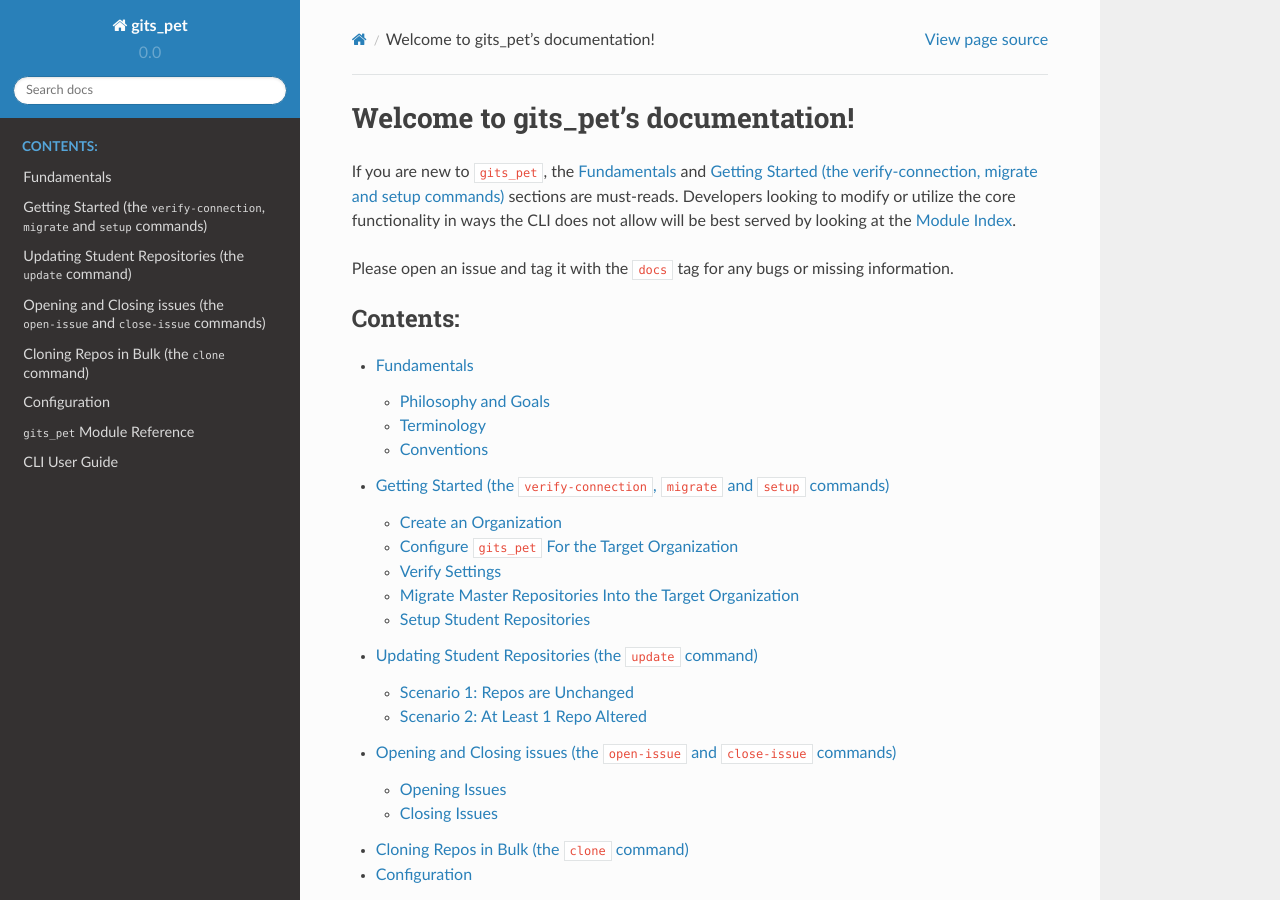
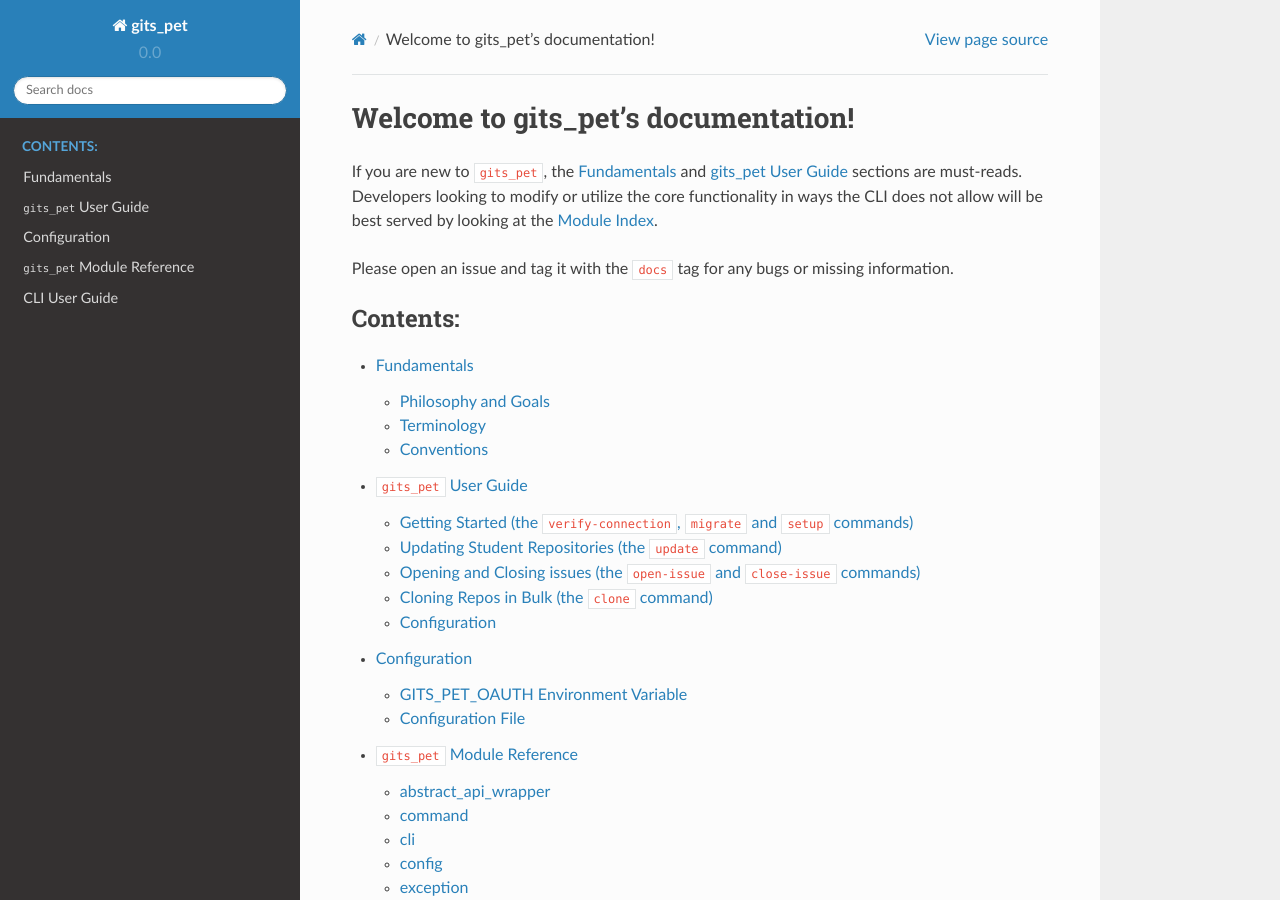
Before and after one commit to repobee/repobee, a Sphinx documentation site: the page built from docs/index.rst, in a window 1280 px wide and 900 px high. Built offline with Sphinx 7.4.7 and the Read the Docs theme 2.0.0, drawn with Linux system fonts in a browser that asks for light colours.

Commit message:
Rearrange docs layout

```diff
--- a/docs/index.rst
+++ b/docs/index.rst
@@ -6,7 +6,7 @@
 Welcome to gits_pet's documentation!
 ==================================================
 If you are new to ``gits_pet``, the :ref:`fundamentals` and
-:ref:`getting_started` sections are must-reads. Developers looking to modify
+:ref:`userguide` sections are must-reads. Developers looking to modify
 or utilize the core functionality in ways the CLI does not allow will be best
 served by looking at the :ref:`modindex`.
 
@@ -18,10 +18,7 @@ information.
    :caption: Contents:
 
    fundamentals
-   getting_started
-   update
-   issues
-   clone
+   userguide
    configuration
    code
    cli_reference
--- /dev/null
+++ b/docs/userguide.rst
@@ -0,0 +1,14 @@
+.. _userguide:
+
+``gits_pet`` User Guide
+==================================================
+
+.. toctree::
+   :maxdepth: 2
+   :caption: Contents:
+
+   getting_started
+   update
+   issues
+   clone
+   configuration
```
